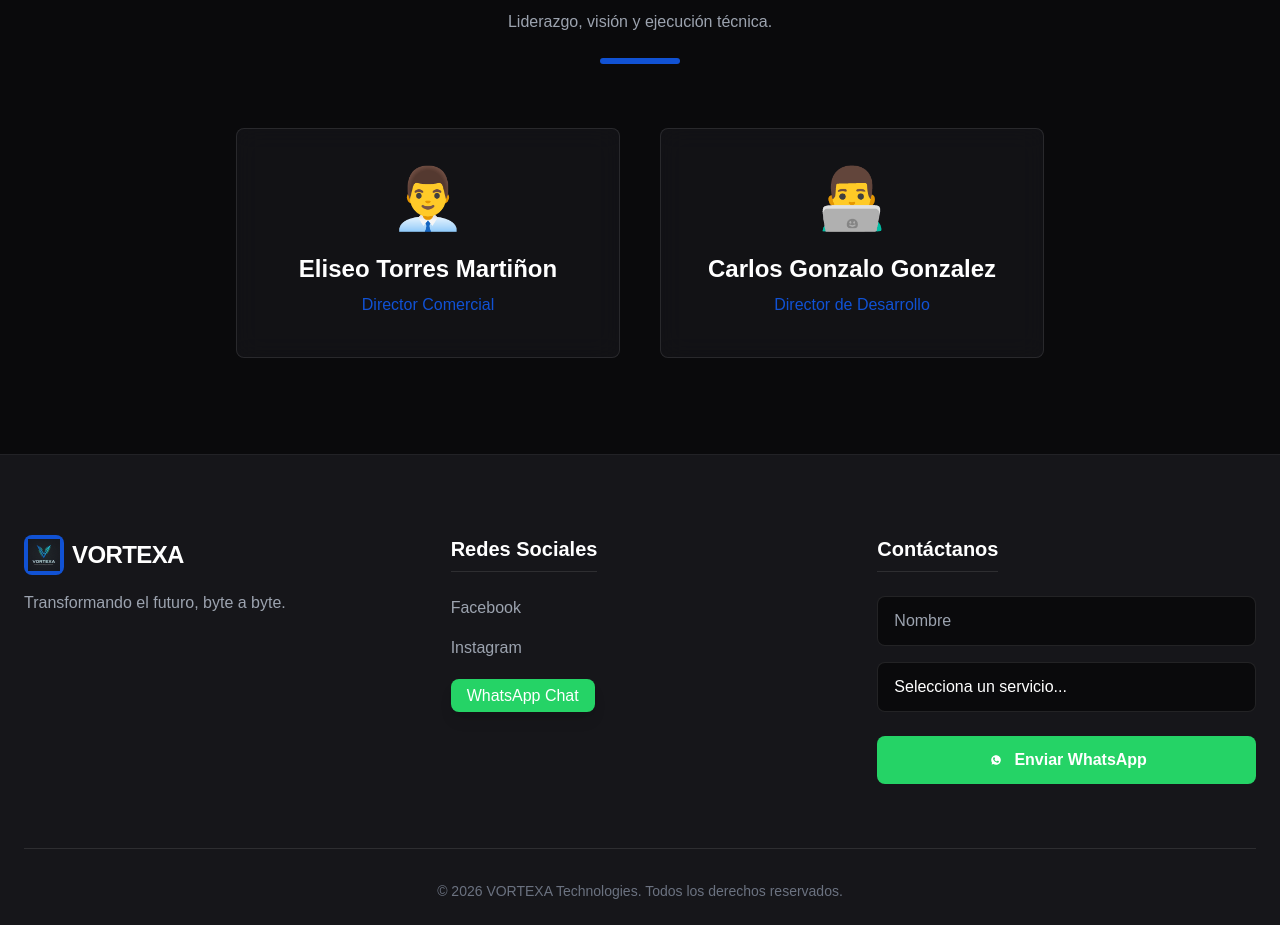
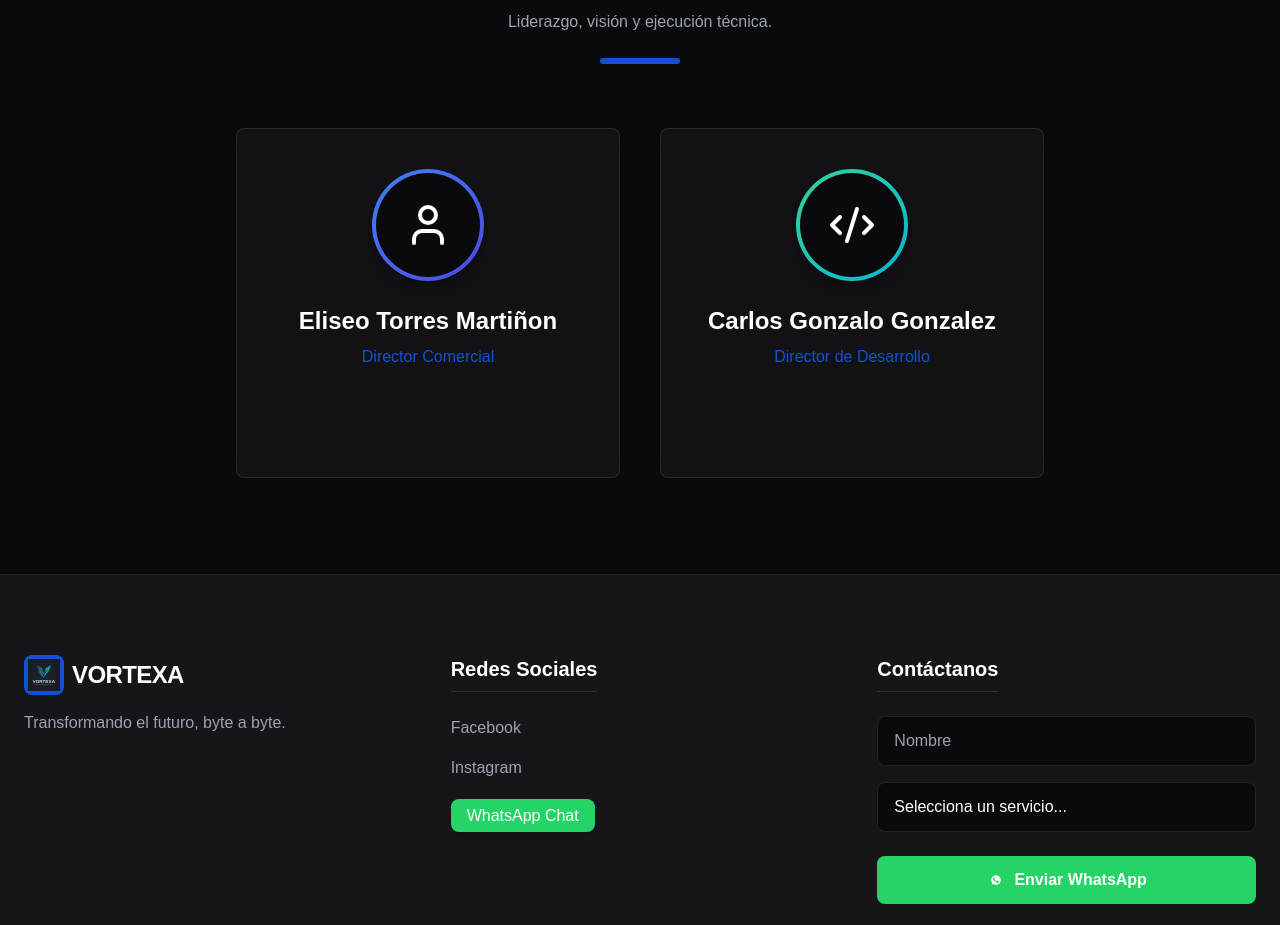
Before and after one commit to eliseo2301-ship-it/VORTEXA, a React (Vite) app: page / in a window 1280 px wide. Shown: the part 2660-3585 px from the top of the page. Built offline with nearby package versions, Linux system fonts and the light colour scheme.

Commit message:
style: replace old emoji avatars with custom gradient lucide icons and social links

```diff
--- a/src/components/Team.jsx
+++ b/src/components/Team.jsx
@@ -1,13 +1,24 @@
 import React from 'react';
 import { useLanguage } from '../context/LanguageContext';
 import { motion } from 'framer-motion';
+import { User, Code2, Linkedin, Mail } from 'lucide-react';
 
 const Team = () => {
     const { t } = useLanguage();
 
     const members = [
-        { name: "Eliseo Torres Martiñon", role: t('team_role_1'), img: "👨‍💼" },
-        { name: "Carlos Gonzalo Gonzalez", role: t('team_role_2'), img: "👨‍💻" }
+        {
+            name: "Eliseo Torres Martiñon",
+            role: t('team_role_1'),
+            icon: <User className="w-12 h-12 text-white" />,
+            color: "from-blue-500 to-indigo-600"
+        },
+        {
+            name: "Carlos Gonzalo Gonzalez",
+            role: t('team_role_2'),
+            icon: <Code2 className="w-12 h-12 text-white" />,
+            color: "from-emerald-400 to-cyan-500"
+        }
     ];
 
     return (
@@ -33,11 +44,28 @@ const Team = () => {
                             whileInView={{ opacity: 1, scale: 1, y: 0 }}
                             viewport={{ once: true, margin: "-50px" }}
                             transition={{ duration: 0.5, delay: i * 0.2 }}
-                            className="glass-effect p-10 rounded-theme text-center w-full max-w-sm hover:border-primary/50 transition-all hover:bg-white/[0.03] group"
+                            className="glass-effect p-10 rounded-theme text-center w-full max-w-sm hover:border-primary/50 transition-all hover:bg-white/[0.03] group relative overflow-hidden flex flex-col items-center"
                         >
-                            <div className="text-6xl mb-6 group-hover:scale-110 transition-transform duration-300">{m.img}</div>
+                            <div className={`w-28 h-28 mb-6 rounded-full bg-gradient-to-br ${m.color} p-1 flex items-center justify-center group-hover:scale-110 group-hover:rotate-3 transition-all duration-300 shadow-lg`}>
+                                <div className="w-full h-full bg-darkBg rounded-full flex items-center justify-center group-hover:bg-transparent transition-colors duration-300">
+                                    {m.icon}
+                                </div>
+                            </div>
                             <h3 className="text-2xl font-bold mb-2 text-white group-hover:text-primary transition-colors">{m.name}</h3>
-                            <p className="text-primary font-medium">{m.role}</p>
+                            <p className="text-primary font-medium mb-6 relative z-10">{m.role}</p>
+
+                            {/* Interacciones / Redes Sociales */}
+                            <div className="flex justify-center gap-4 opacity-0 transform translate-y-4 group-hover:opacity-100 group-hover:translate-y-0 transition-all duration-300 relative z-10">
+                                <a href="#" className="p-3 bg-white/5 rounded-full hover:bg-blue-600 text-gray-400 hover:text-white transition-all hover:scale-110 shadow-lg">
+                                    <Linkedin className="w-5 h-5" />
+                                </a>
+                                <a href="#" className="p-3 bg-white/5 rounded-full hover:bg-primary text-gray-400 hover:text-white transition-all hover:scale-110 shadow-lg">
+                                    <Mail className="w-5 h-5" />
+                                </a>
+                            </div>
+
+                            {/* Glow de fondo */}
+                            <div className={`absolute -bottom-10 opacity-0 group-hover:opacity-20 transition-opacity duration-500 w-40 h-40 bg-gradient-to-t ${m.color} rounded-full blur-[50px] pointer-events-none`}></div>
                         </motion.div>
                     ))}
                 </div>
```
